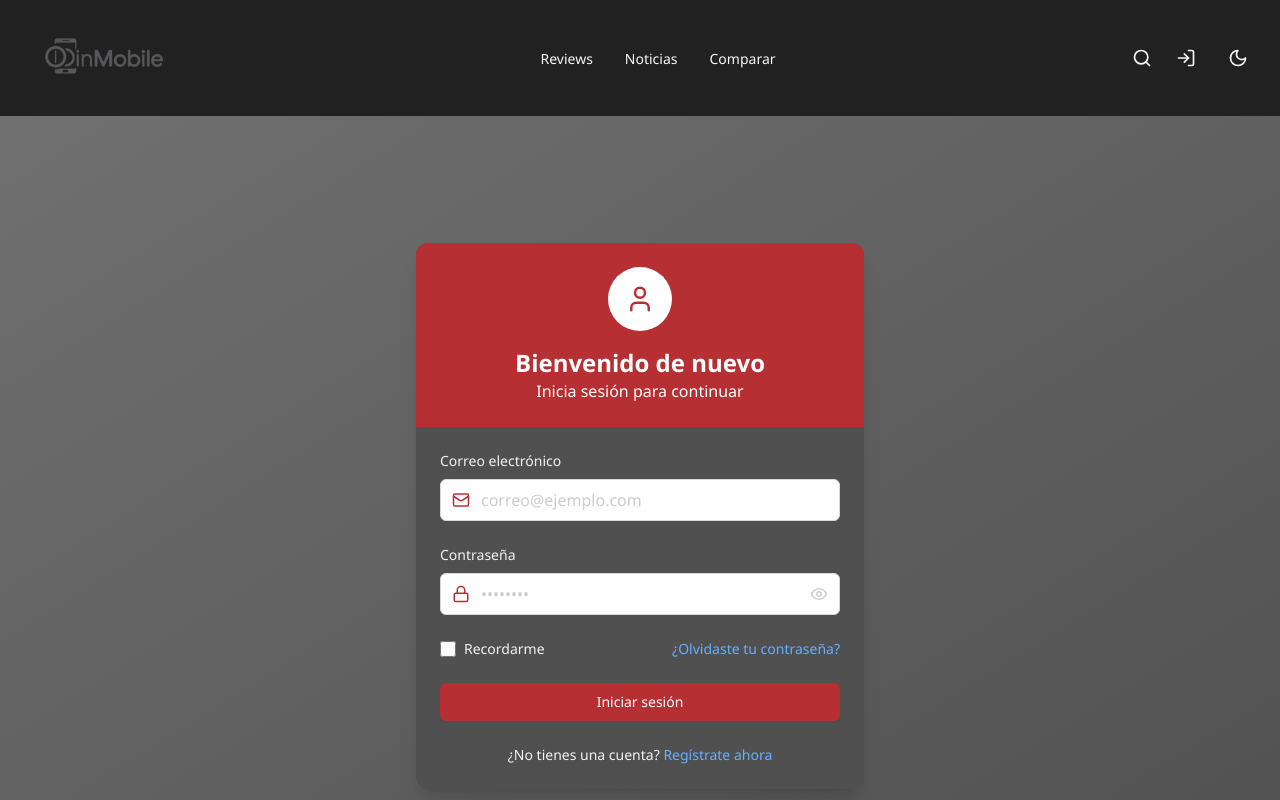
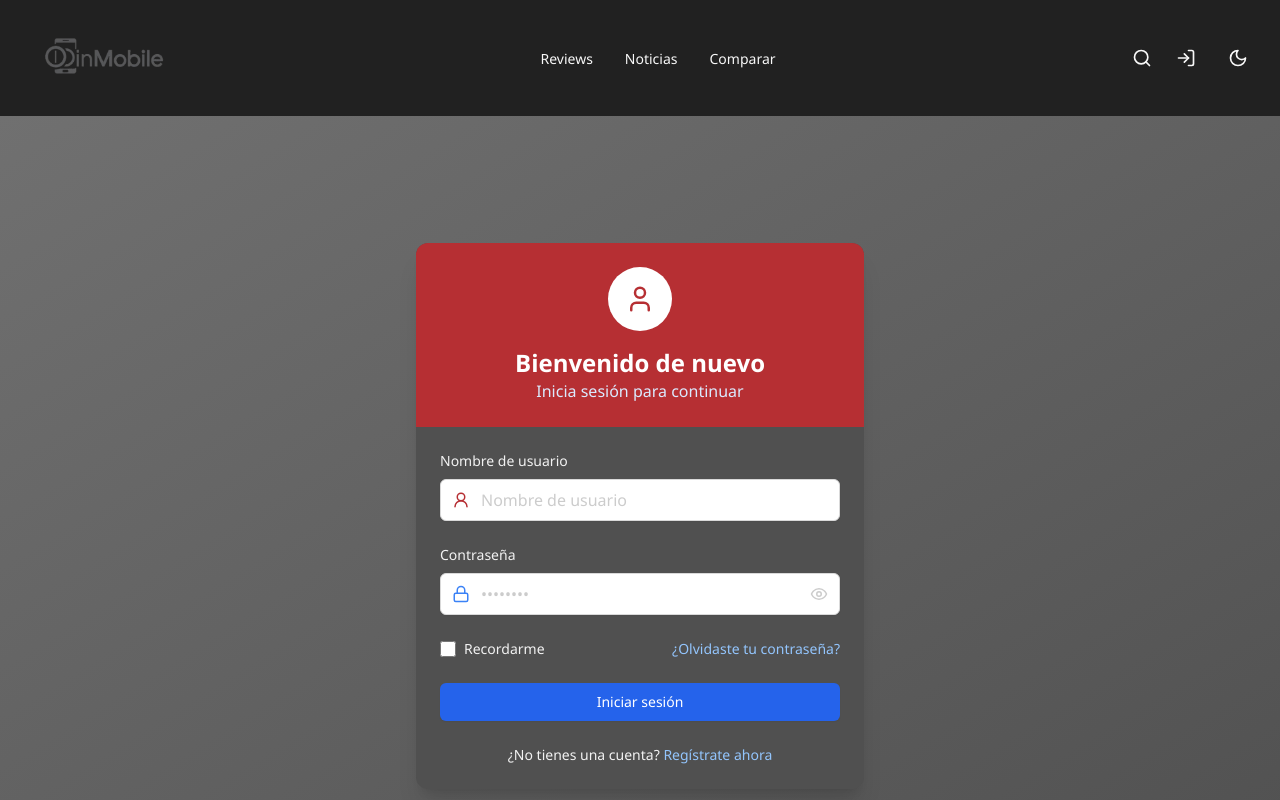
Before and after one commit to entity18326/PIA-LPW, a React (Vite) app in the folder Front-end/: page /login in a window 1280 px wide. Shown: the top 800 px of the page. Built offline with nearby package versions, Linux system fonts and the light colour scheme.

Commit message:
API Login

```diff
--- a/Front-end/package.json
+++ b/Front-end/package.json
@@ -10,6 +10,7 @@
     "preview": "vite preview"
   },
   "dependencies": {
+    "axios": "^1.9.0",
     "framer-motion": "^11.0.3",
     "lucide-react": "^0.344.0",
     "react": "^18.3.1",
@@ -20,7 +21,7 @@
     "@eslint/js": "^9.9.1",
     "@types/react": "^18.3.21",
     "@types/react-dom": "^18.3.0",
-    "@vitejs/plugin-react": "^4.3.1",
+    "@vitejs/plugin-react": "^4.3.2",
     "autoprefixer": "^10.4.18",
     "eslint": "^9.9.1",
     "eslint-plugin-react-hooks": "^5.1.0-rc.0",
@@ -30,6 +31,6 @@
     "tailwindcss": "^3.4.17",
     "typescript": "^5.5.3",
     "typescript-eslint": "^8.3.0",
-    "vite": "^6.3.5"
+    "vite": "^5.4.19"
   }
 }
--- a/Front-end/src/pages/LoginPage.tsx
+++ b/Front-end/src/pages/LoginPage.tsx
@@ -1,25 +1,66 @@
 import { useState } from 'react';
-import { User, Lock, Mail, Eye, EyeOff } from 'lucide-react';
+import { User, Lock, User2, Eye, EyeOff } from 'lucide-react';
+import axios, { AxiosResponse, AxiosError } from 'axios';
 
-export default function LoginPage() {
-  const [email, setEmail] = useState('');
-  const [password, setPassword] = useState('');
-  const [showPassword, setShowPassword] = useState(false);
-  const [isLoading, setIsLoading] = useState(false);
-  const [error, setError] = useState('');
+// Interfaces para tipado
+interface LoginRequest {
+  username: string;
+  password: string;
+}
 
-  const handleSubmit = (e: React.FormEvent) => {
+interface User {
+  id: number;
+  name?: string;
+  email: string;
+  nombre?: string; // Por si tu API usa 'nombre' en lugar de 'name'
+}
+
+interface LoginResponse {
+  token?: string;
+  user?: User;
+  message?: string;
+  success?: boolean;
+}
+
+interface ApiError {
+  message?: string;
+  error?: string;
+  Message?: string; // Por si tu API usa 'Message' con mayúscula
+  errors?: Record<string, string[]>;
+}
+
+// Configuración de Axios
+const api = axios.create({
+  baseURL: 'http://localhost:7039', // URL base de tu API
+  timeout: 10000,
+  headers: {
+    'Content-Type': 'application/json',
+  }
+});
+
+// Interceptor para manejar respuestas y errores globalmente
+api.interceptors.response.use(
+  (response: AxiosResponse) => response,
+  (error: AxiosError) => {
+    console.error('API Error:', error);
+    return Promise.reject(error);
+  }
+);
+
+const LoginPage: React.FC = () => {
+  const [username, setUsername] = useState<string>('');
+  const [password, setPassword] = useState<string>('');
+  const [showPassword, setShowPassword] = useState<boolean>(false);
+  const [isLoading, setIsLoading] = useState<boolean>(false);
+  const [error, setError] = useState<string>('');
+
+  const handleSubmit = async (e: React.FormEvent<HTMLFormElement>): Promise<void> => {
     e.preventDefault();
     setError('');
 
     // Validación básica
-    if (!email || !password) {
+    if (!username || !password) {
       setError('Por favor, completa todos los campos');
-      return;
-    }
-
-    if (!email.includes('@') || !email.includes('.')) {
-      setError('Por favor, ingresa un correo electrónico válido');
       return;
     }
 
@@ -28,12 +69,111 @@ export default function LoginPage() {
       return;
     }
 
-    // Simulación de inicio de sesión
     setIsLoading(true);
-    setTimeout(() => {
+
+    try {
+      const loginData: LoginRequest = {
+        username,
+        password
+      };
+
+      // Opción 1: Si tienes un endpoint de autenticación específico
+      const response: AxiosResponse<LoginResponse> = await api.post('/api/Usuarios/login', loginData);
+
+      // Opción 2: Si usas el endpoint de usuarios para login
+      // const response: AxiosResponse<LoginResponse> = await api.post('/api/Usuarios/login', loginData);
+
+      // Opción 3: Si necesitas validar contra el endpoint de usuarios existente
+      // const response: AxiosResponse<LoginResponse> = await api.get('/api/Usuarios', {
+      //   params: loginData
+      // });
+
+      // Manejo de respuesta exitosa
+      const { data } = response;
+
+      // Guardar token en memoria o configurar para futuras peticiones
+      if (data.token) {
+        // Configurar token para futuras peticiones
+        api.defaults.headers.common['Authorization'] = `Bearer ${data.token}`;
+
+        // También podrías guardarlo en un context o state manager
+        console.log('Token recibido:', data.token);
+      }
+
+      // Mensaje de éxito
+      const userName = data.user?.name || data.user?.nombre || data.user?.email || 'usuario';
+      alert(`¡Bienvenido ${userName}!`);
+
+      // Limpiar formulario
+      setUsername('');
+      setPassword('');
+
+      // Aquí podrías redirigir al usuario o cambiar el estado de la aplicación
+      // navigate('/dashboard'); // Si usas React Router
+
+    } catch (error) {
+      console.error('Error de login:', error);
+
+      const axiosError = error as AxiosError<ApiError>;
+
+      if (axiosError.response) {
+        // El servidor respondió con un código de error
+        const status = axiosError.response.status;
+        const errorData = axiosError.response.data;
+        const errorMessage = errorData?.message ||
+                           errorData?.error ||
+                           errorData?.Message;
+
+        switch (status) {
+          case 400:
+            setError('Datos de entrada inválidos. Verifica la información.');
+            break;
+          case 401:
+            setError('Credenciales incorrectas. Verifica tu email y contraseña.');
+            break;
+          case 404:
+            setError('Usuario no encontrado o endpoint no disponible.');
+            break;
+          case 422:
+            // Manejo especial para errores de validación
+            if (errorData?.errors) {
+              const validationErrors = Object.values(errorData.errors).flat();
+              setError(validationErrors.join(', '));
+            } else {
+              setError(errorMessage || 'Datos de entrada inválidos.');
+            }
+            break;
+          case 429:
+            setError('Demasiados intentos. Intenta más tarde.');
+            break;
+          case 500:
+            setError('Error interno del servidor. Intenta más tarde.');
+            break;
+          default:
+            setError(errorMessage || 'Error al iniciar sesión. Intenta nuevamente.');
+        }
+      } else if (axiosError.request) {
+        // La petición se hizo pero no hubo respuesta
+        setError('No se pudo conectar con el servidor. Verifica tu conexión y que el servidor esté ejecutándose.');
+      } else {
+        // Algo más ocurrió al configurar la petición
+        setError('Error inesperado. Intenta nuevamente.');
+      }
+    } finally {
       setIsLoading(false);
-      alert('¡Inicio de sesión exitoso!');
-    }, 1500);
+    }
+  };
+
+  const handleUsernameChange = (e: React.ChangeEvent<HTMLInputElement>): void => {
+    setUsername(e.target.value);
+  };
+
+  const handlePasswordChange = (e: React.ChangeEvent<HTMLInputElement>): void => {
+    setPassword(e.target.value);
+  };
+
+  const togglePasswordVisibility = (): void => {
+    setShowPassword(!showPassword);
   };
 
   return (
@@ -45,109 +185,170 @@ export default function LoginPage() {
             <User size={30} className="text-primary-500" />
           </div>
           <h2 className="text-2xl font-bold text-white">Bienvenido de nuevo</h2>
-          <p className="text-white">Inicia sesión para continuar</p>
+          <p className="text-blue-100">Inicia sesión para continuar</p>
         </div>
 
         {/* Formulario */}
         <div className="p-6 space-y-6">
           {error && (
-            <div className="text-primary-100 p-3 rounded-lg text-sm">
-              {error}
+            <div className="bg-red-100 border border-red-400 text-red-700 px-4 py-3 rounded-lg text-sm">
+              <strong>Error:</strong> {error}
             </div>
           )}
 
+          <form onSubmit={handleSubmit}>
             {/* Campo de correo electrónico */}
-          <div className="space-y-2">
-            <label htmlFor="email" className="block text-sm font-medium text-gray-100">
-              Correo electrónico
+            <div className="space-y-2 mb-6">
+              <label htmlFor="username" className="block text-sm font-medium text-gray-100">
+                Nombre de usuario
               </label>
               <div className="relative">
                 <div className="absolute inset-y-0 left-0 pl-3 flex items-center pointer-events-none">
-                <Mail size={18} className="text-primary-500" />
+                  <User2 size={18} className="text-primary-500" />
                 </div>
                 <input
-                id="email"
-                name="email"
-                type="email"
-                value={email}
-                onChange={(e) => setEmail(e.target.value)}
-                className="block w-full pl-10 pr-3 py-2 border border-gray-300 rounded-md shadow-sm focus:ring-indigo-500 focus:border-indigo-500"
-                placeholder="correo@ejemplo.com"
+                  id="username"
+                  name="username"
+                  type="username"
+                  value={username}
+                  onChange={handleUsernameChange}
+                  disabled={isLoading}
+                  required
+                  className="block w-full pl-10 pr-3 py-2 border border-gray-300 rounded-md shadow-sm focus:ring-blue-500 focus:border-blue-500 disabled:opacity-50 disabled:cursor-not-allowed"
+                  placeholder="Nombre de usuario"
                 />
               </div>
             </div>
 
             {/* Campo de contraseña */}
-          <div className="space-y-2">
+            <div className="space-y-2 mb-6">
               <label htmlFor="password" className="block text-sm font-medium text-gray-100">
                 Contraseña
               </label>
               <div className="relative">
                 <div className="absolute inset-y-0 left-0 pl-3 flex items-center pointer-events-none">
-                <Lock size={18} className="text-primary-500" />
+                  <Lock size={18} className="text-blue-500" />
                 </div>
                 <input
                   id="password"
                   name="password"
                   type={showPassword ? "text" : "password"}
                   value={password}
-                onChange={(e) => setPassword(e.target.value)}
-                className="block w-full pl-10 pr-10 py-2 border border-gray-300 rounded-md shadow-sm focus:ring-indigo-500 focus:border-indigo-500"
+                  onChange={handlePasswordChange}
+                  disabled={isLoading}
+                  required
+                  minLength={6}
+                  className="block w-full pl-10 pr-10 py-2 border border-gray-300 rounded-md shadow-sm focus:ring-blue-500 focus:border-blue-500 disabled:opacity-50 disabled:cursor-not-allowed"
                   placeholder="••••••••"
                 />
-              <div
-                className="absolute inset-y-0 right-0 pr-3 flex items-center cursor-pointer"
-                onClick={() => setShowPassword(!showPassword)}
+                <button
+                  type="button"
+                  className="absolute inset-y-0 right-0 pr-3 flex items-center"
+                  onClick={togglePasswordVisibility}
+                  disabled={isLoading}
                 >
                   {showPassword ? (
-                  <EyeOff size={18} className="text-gray-400" />
+                    <EyeOff size={18} className="text-gray-400 hover:text-gray-600" />
                   ) : (
-                  <Eye size={18} className="text-gray-400" />
+                    <Eye size={18} className="text-gray-400 hover:text-gray-600" />
                   )}
-              </div>
+                </button>
               </div>
             </div>
 
             {/* Enlaces y recordatorio */}
-          <div className="flex items-center justify-between text-sm">
+            <div className="flex items-center justify-between text-sm mb-6">
               <div className="flex items-center">
                 <input
                   id="remember-me"
                   name="remember-me"
                   type="checkbox"
-                className="h-4 w-4 text-indigo-600 focus:ring-indigo-500 border-gray-300 rounded"
+                  disabled={isLoading}
+                  className="h-4 w-4 text-blue-600 focus:ring-blue-500 border-gray-300 rounded disabled:opacity-50"
                 />
                 <label htmlFor="remember-me" className="ml-2 block text-gray-100">
                   Recordarme
                 </label>
               </div>
-            <div className="font-medium text-primary-300 hover:text-primary-100 cursor-pointer">
+              <button
+                type="button"
+                className="font-medium text-blue-300 hover:text-blue-100 cursor-pointer"
+              >
                 ¿Olvidaste tu contraseña?
-            </div>
+              </button>
             </div>
 
             {/* Botón de inicio de sesión */}
-          <div>
+            <div className="mb-6">
               <button
-              onClick={handleSubmit}
+                type="submit"
                 disabled={isLoading}
-              className={`w-full flex justify-center py-2 px-4 border border-transparent rounded-md shadow-sm text-sm font-medium text-white ${
-                isLoading ? 'bg-indigo-400' : 'bg-primary-500 hover:bg-primary-400'
-              } focus:outline-none focus:ring-2 focus:ring-offset-2 focus:ring-primary-500`}
+                className={`w-full flex justify-center py-2 px-4 border border-transparent rounded-md shadow-sm text-sm font-medium text-white transition-colors ${
+                  isLoading
+                    ? 'bg-blue-400 cursor-not-allowed'
+                    : 'bg-blue-600 hover:bg-blue-700 focus:ring-2 focus:ring-offset-2 focus:ring-blue-500'
+                }`}
               >
-              {isLoading ? 'Iniciando sesión...' : 'Iniciar sesión'}
+                {isLoading ? (
+                  <div className="flex items-center">
+                    <div className="animate-spin rounded-full h-4 w-4 border-b-2 border-white mr-2"></div>
+                    Iniciando sesión...
+                  </div>
+                ) : (
+                  'Iniciar sesión'
+                )}
               </button>
             </div>
+          </form>
 
           {/* Registro */}
           <div className="text-center text-sm">
             <span className="text-gray-100">¿No tienes una cuenta? </span>
-            <span className="font-medium text-primary-300 hover:text-primary-100 cursor-pointer">
+            <button
+              type="button"
+              className="font-medium text-blue-300 hover:text-blue-100 cursor-pointer"
+            >
               Regístrate ahora
-            </span>
+            </button>
           </div>
         </div>
       </div>
     </div>
   );
+};
+
+export default LoginPage;
+
+// Función auxiliar para hacer peticiones autenticadas después del login
+export const authenticatedRequest = async <T = any>(
+  endpoint: string,
+  options: any = {}
+): Promise<T> => {
+  try {
+    const response: AxiosResponse<T> = await api({
+      url: endpoint,
+      ...options
+    });
+    return response.data;
+  } catch (error) {
+    console.error('Error en petición autenticada:', error);
+    throw error;
   }
+};
+
+// Función para limpiar la autenticación (logout)
+export const logout = (): void => {
+  delete api.defaults.headers.common['Authorization'];
+  // Aquí también podrías limpiar el estado global de autenticación
+};
+
+// Función para verificar si el usuario está autenticado
+export const isAuthenticated = (): boolean => {
+  return !!api.defaults.headers.common['Authorization'];
+};
+
+// Función para obtener el token actual
+export const getToken = (): string | undefined => {
+  const authHeader = api.defaults.headers.common['Authorization'] as string;
+  return authHeader?.replace('Bearer ', '');
+};
```
Also changed, not shown: 1 other file (tests, documents, lock files or other folders). Lines whose indentation alone changed are shown as unchanged.
